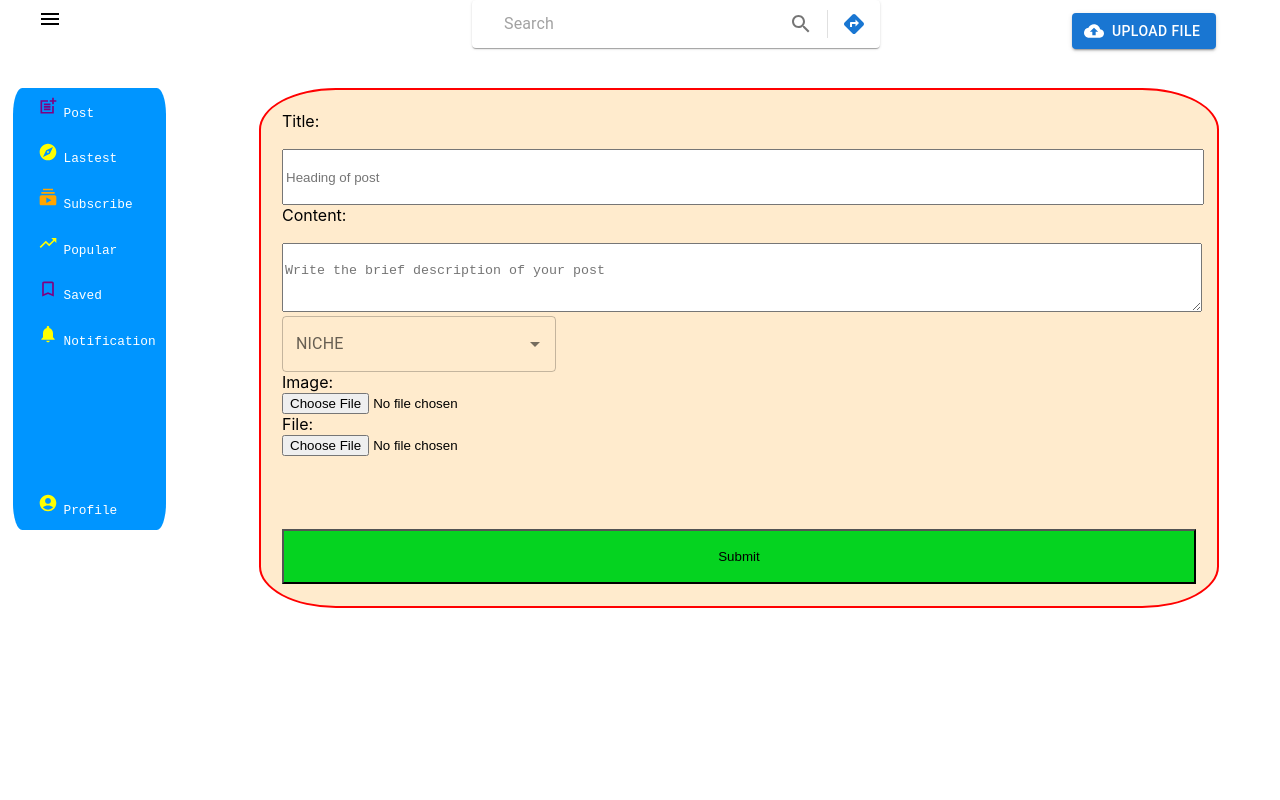
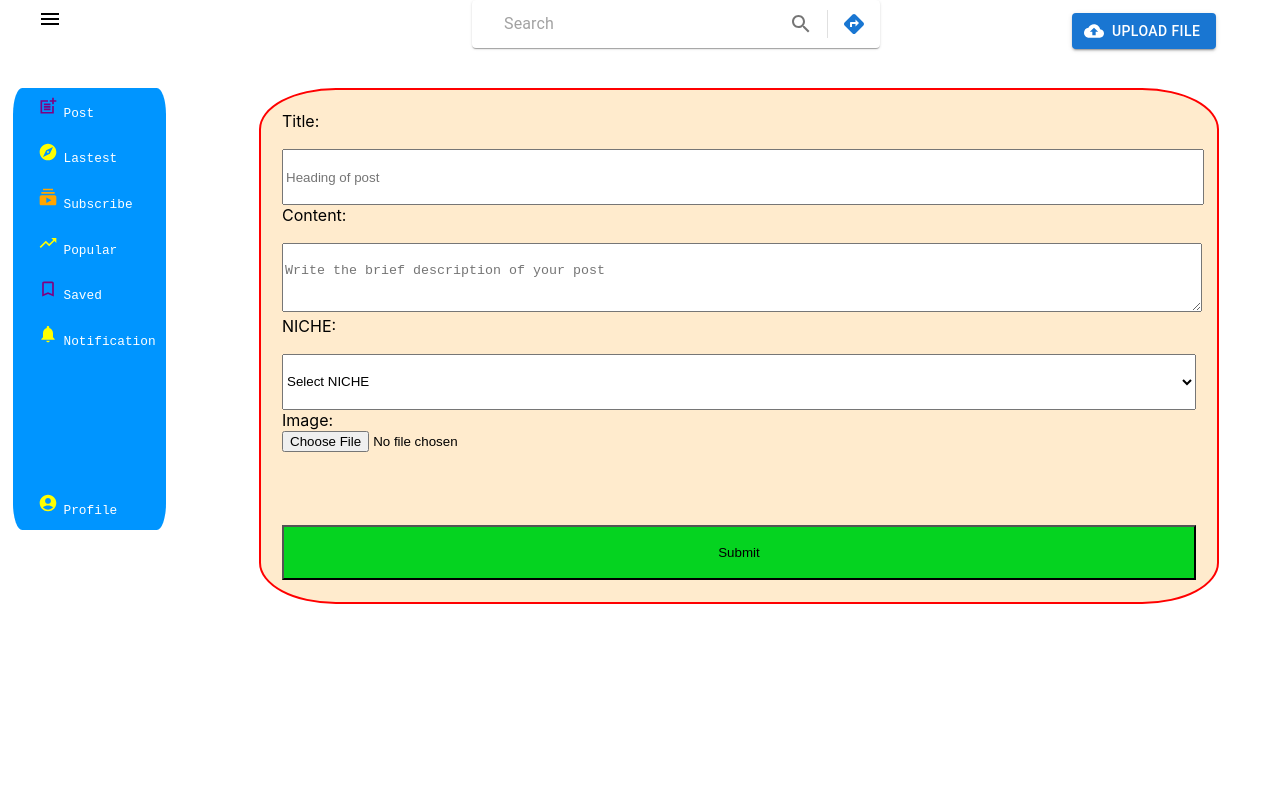
Before and after one commit to Raushankumar-prog/Zealblog, a React (Create React App) app in the folder fronted/: page /createpost in a window 1280 px wide. Shown: the top 800 px of the page. Built offline with nearby package versions, Linux system fonts and the light colour scheme.

Commit message:
sending the correct data

```diff
--- a/fronted/src/App.js
+++ b/fronted/src/App.js
@@ -3,6 +3,7 @@ import Footer from './Components/footer/footer';
 import Routing from './Routes/route';
 import Left from './Components/left/left';
 import Heading from './Components/header/header';
+import Cookies from 'js-cookie';
 
 function App() {
 
--- a/fronted/src/Components/fetch/fetch.js
+++ b/fronted/src/Components/fetch/fetch.js
@@ -9,14 +9,21 @@ export const makeRequest = async (endpoint, method, data = null) => {
   const token = Cookies.get('token');
 
   const headers = {
-    'Content-Type': 'application/json;charset=utf-8',
     'Authorization': `Bearer ${token}`,
   };
+
+  // If it's a FormData request,Content-Type should be'multipart/form-data'
+  if (data instanceof FormData) {
+    headers['Content-Type'] = 'multipart/form-data';
+  } else {
+    headers['Content-Type'] = 'application/json;charset=utf-8';
+  }
 
   const requestOptions = {
     method,
     headers,
-      ...(method !== 'GET' && { body: JSON.stringify(data) }),
+    // stringifing the data for non-GET and non-FormData requests
+    ...(method !== 'GET' && !(data instanceof FormData) && { body: JSON.stringify(data) }),
   };
 
   try {
--- a/fronted/src/Components/left/leftcomponent/home/home.js
+++ b/fronted/src/Components/left/leftcomponent/home/home.js
@@ -1,18 +1,14 @@
 import React, { useState } from 'react';
-import TextField from '@mui/material/TextField';
-import Autocomplete from '@mui/material/Autocomplete';
 import { makeRequest } from '../../../fetch/fetch';
 import { nichetype } from './nichetype/nichetype';
 
-
 const Home = () => {
-  // Change 1: Include 'buffer' for file uploads
   const [formData, setFormData] = useState({
     title: '',
     content: '',
-    nichetypeValue: '',
-    buffer: null,
-    mimeType:''
+    nichetypeValue:'',
+    imageName: null,
+    mimeType: '',
   });
 
   const handleInputChange = (field, value) => {
@@ -21,23 +17,25 @@ const Home = () => {
       [field]: value,
     });
   };
-
-  // Change 2: New function to handle file changes
   const handleFileChange = (file) => {
   setFormData({
     ...formData,
-      buffer: file, // Changed from 'imageFile' to 'buffer'
-      mimeType:file.type,
+    imageName: file,
+
   });
 };
+
 
   const handleSubmit = async () => {
     try {
       const formDataObject = new FormData();
       formDataObject.append('title', formData.title);
       formDataObject.append('content', formData.content);
-formDataObject.append('nichetype', formData.nichetypeValue); // Add this line
-formDataObject.append('buffer', formData.buffer);
+
+        formDataObject.append('nichetype', formData.nichetypeValue);
+
+      formDataObject.append('imageName', formData.imageName, formData.imageName.name);
+
 
       const response = await makeRequest('/api/createpost', 'POST', formDataObject);
 
@@ -50,6 +48,7 @@ formDataObject.append('buffer', formData.buffer);
       console.error('Error submitting the form:', error);
     }
   };
+
 
   return (
     <div id="form">
@@ -76,16 +75,20 @@ formDataObject.append('buffer', formData.buffer);
         />
       </div>
      <div className="form-group">
-        <Autocomplete
-          disablePortal
-          id="combo-box-demo"
-          options={nichetype}
-          sx={{ width: '30%' }}
-          renderInput={(params) => <TextField {...params} label="NICHE" />}
+  <label htmlFor="nichetype">NICHE:</label><br />
+  <select
+    id="nichetype"
+    className="form-control"
     value={formData.nichetypeValue}
-          onChange={(_, newValue) => handleInputChange('nichetypeValue', newValue)}
-        />
+    onChange={(e) => handleInputChange('nichetypeValue', e.target.value)}
+  >
+    <option value="" disabled>Select NICHE</option>
+    {nichetype.map(option => (
+      <option key={option.value} value={option.value}>{option.label}</option>
+    ))}
+  </select>
 </div>
+
       <div className="form-group">
         <label htmlFor="postimage" className='postlabel'>Image:</label><br/>
         <input
@@ -94,23 +97,13 @@ formDataObject.append('buffer', formData.buffer);
           id="postimage"
           className="form-control-image"
           accept='image/*'
-          onChange={(e) => handleFileChange(e.target.files[0])} // Changed from 'imageFile' to 'buffer'
+          onChange={(e) => handleFileChange(e.target.files[0])}
         />
       </div>
-      <div className="form-group">
-        <label htmlFor="fileuploaded" className='postlabel'>File:</label><br/>
-        <input
-          type="file"
-          placeholder="Heading of post"
-          id="fileuploaded"
-          className="form-control-image"
-          accept='.txt'
-          onChange={(e) => handleFileChange(e.target.files[0])} // Changed from 'textFile' to 'buffer'
-        />
+
       <button type="button" className="btn-primary" onClick={handleSubmit}>
         Submit
       </button>
-      </div>
     </div>
   );
 };
--- a/fronted/src/Components/left/leftcomponent/home/nichetype/nichetype.js
+++ b/fronted/src/Components/left/leftcomponent/home/nichetype/nichetype.js
@@ -1,5 +1,5 @@
 
-export const nichetype = [
+export  const nichetype = [
   { label: 'Space' },
   { label: 'war' },
   { label: 'ocean' },
@@ -13,12 +13,11 @@ export const nichetype = [
   {label:'solar system'},
   {label:'mars'},
   {label:'exoplanet'},
-  {lable:'country'},
+  {label:'country'},
   {label:'ISRO'},
   {label:'foreign country'},
   {label:'satellite'},
   {label:'scientist'},
-  {label:'Prime minister'},
   { label: 'sports' },
-  { label: 'IPL' },
+  { label: 'IPL' }
 ];
```
Lines whose indentation alone changed are shown as unchanged.
